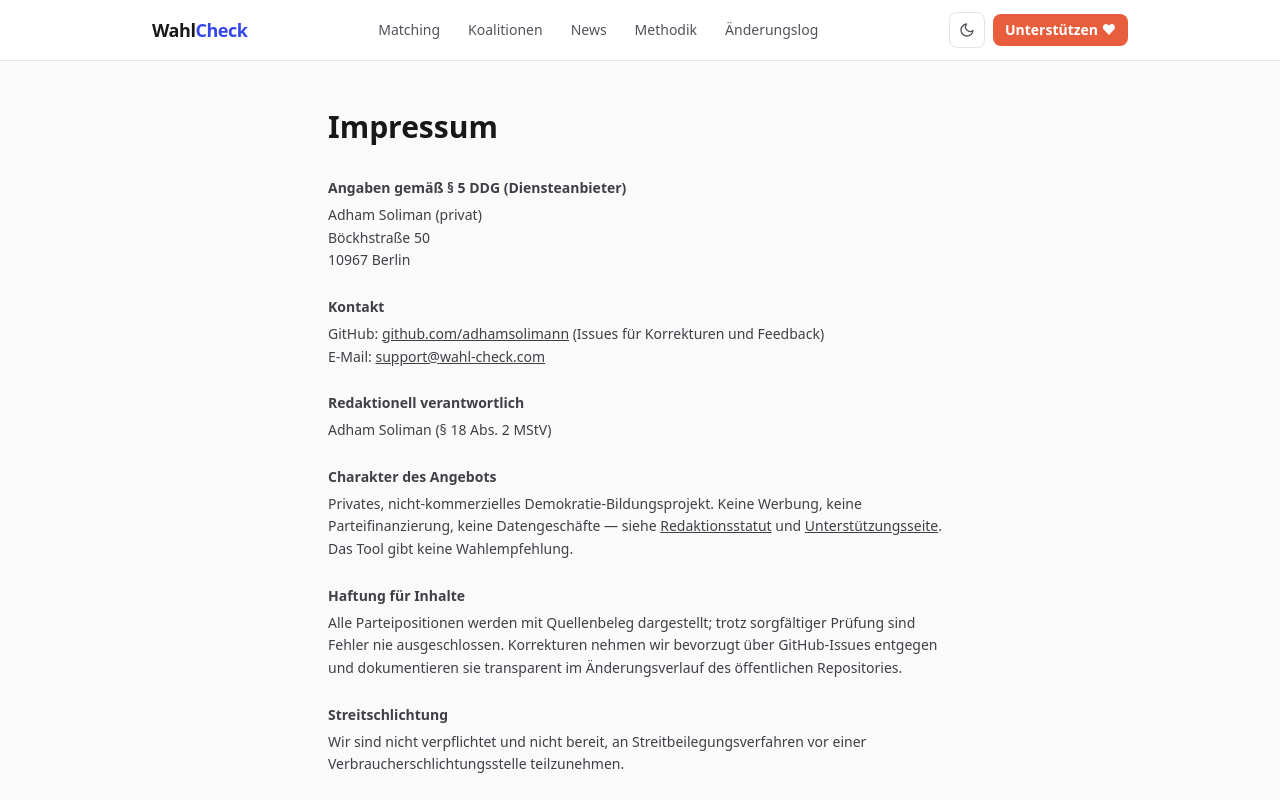
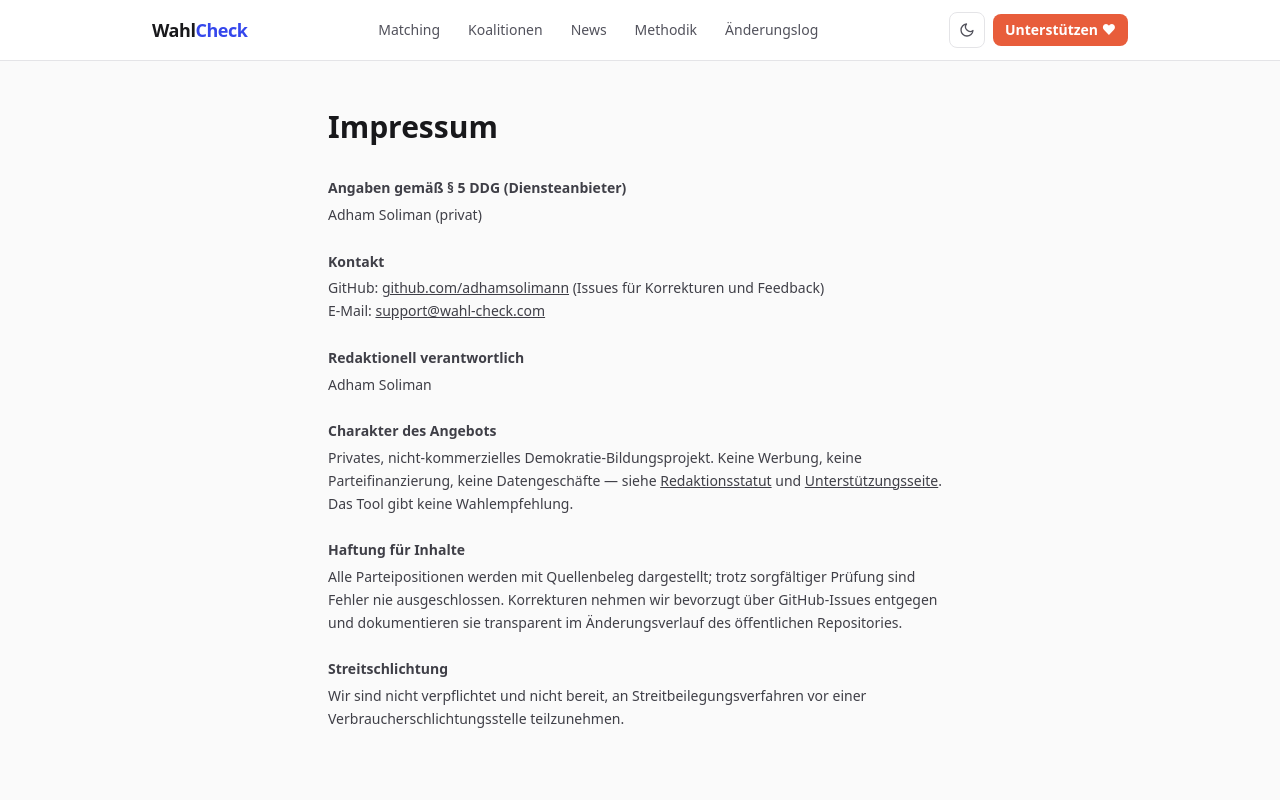
Before and after one commit to adhamsolimann/WahlCheck, a Next.js app in the folder apps/web/: page /impressum in a window 1280 px wide. Shown: the top 800 px of the page. Built offline with nearby package versions, Linux system fonts and the light colour scheme.

Commit message:
fix: postalische Anschrift aus Impressum entfernt (nur E-Mail-Kontakt)

```diff
--- a/apps/web/src/app/impressum/page.tsx
+++ b/apps/web/src/app/impressum/page.tsx
@@ -12,10 +12,6 @@ export default function ImpressumPage() {
           <h2 className="font-semibold">Angaben gemäß § 5 DDG (Diensteanbieter)</h2>
           <p className="mt-1">
             Adham Soliman (privat)
-            <br />
-            Böckhstraße 50
-            <br />
-            10967 Berlin
           </p>
         </section>
 
@@ -39,7 +35,7 @@ export default function ImpressumPage() {
 
         <section>
           <h2 className="font-semibold">Redaktionell verantwortlich</h2>
-          <p className="mt-1">Adham Soliman (§ 18 Abs. 2 MStV)</p>
+          <p className="mt-1">Adham Soliman</p>
         </section>
 
         <section>
```
Also changed, not shown: apps/web/src/generated/content.json.
